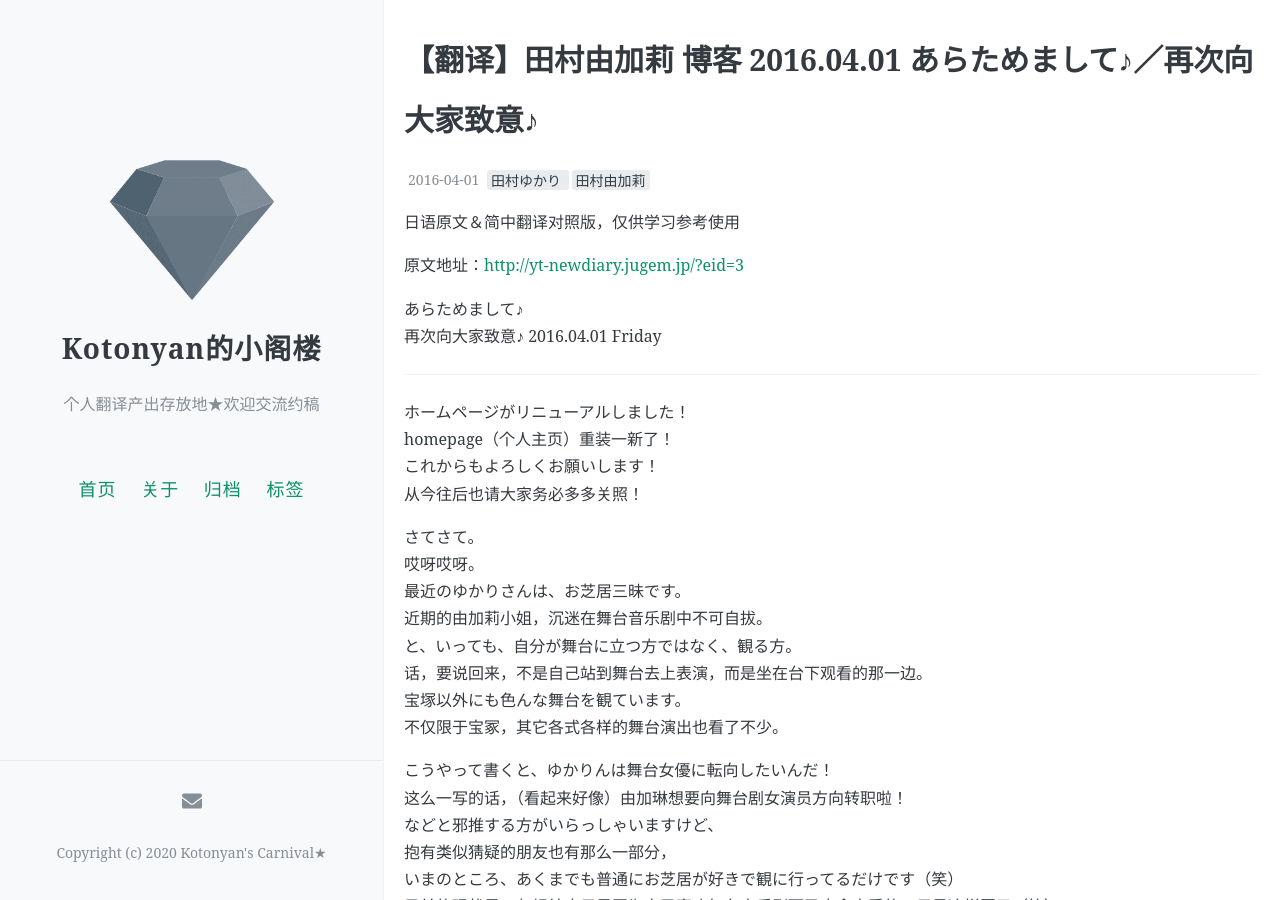
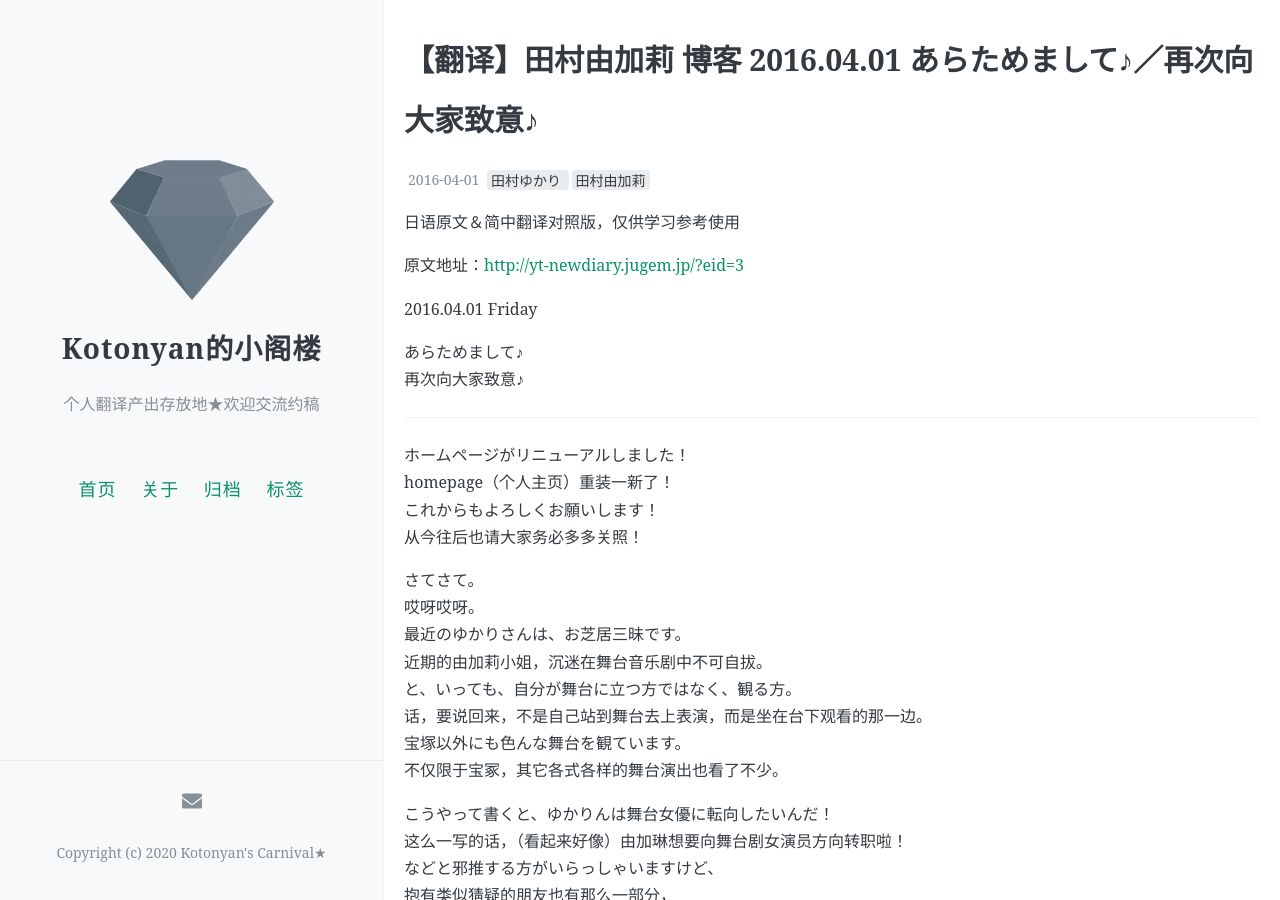
Before and after one commit to kotonyan/loft, a Jekyll site: the page built from _posts/2016-04-01-Translation-Tamura-Yukari-Blog-2016-04-01.md, in a window 1280 px wide and 900 px high. Built offline with Jekyll 4.4.1, drawn with Linux system fonts in a browser that asks for light colours; comment, search, counter and statistics services are not loaded.

```diff
--- a/_posts/2016-04-01-Translation-Tamura-Yukari-Blog-2016-04-01.md
+++ b/_posts/2016-04-01-Translation-Tamura-Yukari-Blog-2016-04-01.md
@@ -12,8 +12,10 @@ comments: true
 
 原文地址：[http://yt-newdiary.jugem.jp/?eid=3](http://yt-newdiary.jugem.jp/?eid=3)
 
+2016.04.01 Friday
+
 あらためまして♪
-再次向大家致意♪ 2016.04.01 Friday
+再次向大家致意♪
 
 ---
 
```
